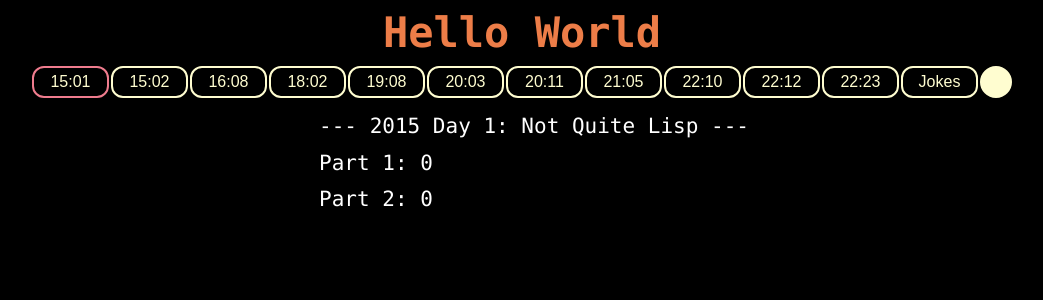
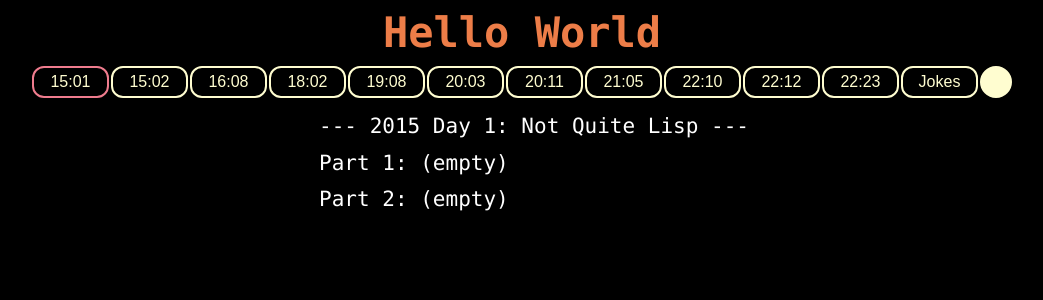
Before and after one commit to nuoxoxo/gig, a React (Vite) app: page / in a window 1280 px wide. Both pictures are taken after a click on the button "15:01". Shown: the top 300 px of the page, without its empty margins (118-1161 px from the left). Built offline with nearby package versions, Linux system fonts and the light colour scheme; no server answers.

Commit message:
Update Aoc1501.tsx

```diff
--- a/src/includes/Aoc1501.tsx
+++ b/src/includes/Aoc1501.tsx
@@ -118,8 +118,8 @@ var Aoc1501 = () => {
           </div>
           <div className='field res-field'>
             <span>--- 2015 Day 1: Not Quite Lisp ---</span>
-            <span>Part 1: {p1}</span>
-            <span>Part 2: {p2}</span>
+            <span>Part 1: {p1?p1:'(empty)'}</span>
+            <span>Part 2: {p2?p2:'(empty)'}</span>
             {/* <div className='field data-field data-field-1501-santa'> */}
             <div>
               {lines ? computeFloors().join('\n') : 'No data available.'}
```
